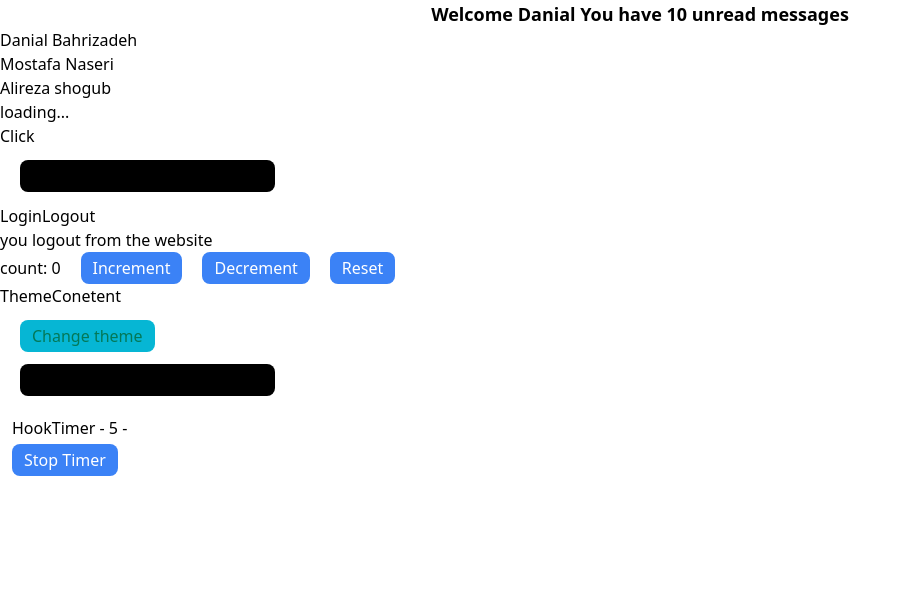
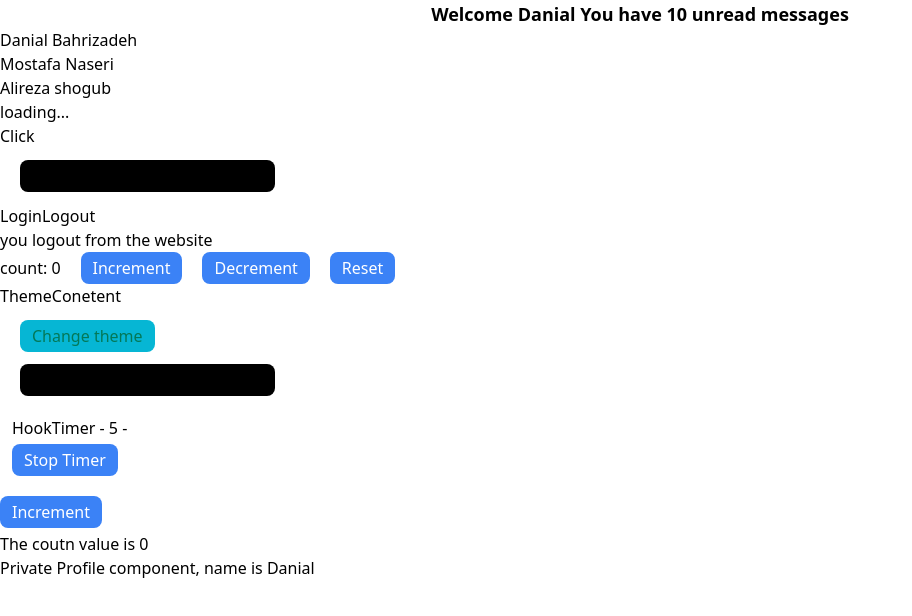
Before and after one commit to DanialBahrizadeh/react-typescript-2, a React (Create React App) app: page / in a window 1280 px wide. Shown: the top 616 px of the page, without its empty margins (0-912 px from the left). Built offline with nearby package versions, Linux system fonts and the light colour scheme.

Commit message:
add some new files like classes

```diff
--- a/src/App.tsx
+++ b/src/App.tsx
@@ -12,6 +12,9 @@ import { useDarkMode } from "./context/DarkModeContext";
 import Box from "./context/Box";
 import DomRef from "./ref/DomRef";
 import MutableRef from "./ref/MutableRef";
+import CounterClass from "./components/class/CounterClass";
+import Private from "./components/auth/Private";
+import Profile from "./components/auth/Profile";
 const App: React.FunctionComponent = () => {
   const personNames: PersonNameModel[] = [
     {
@@ -63,6 +66,8 @@ const App: React.FunctionComponent = () => {
       </button>
       <DomRef />
       <MutableRef />
+      <CounterClass message="The coutn value is " />
+      <Private isLogged={true} Component={Profile} />
     </div>
   );
 };
--- /dev/null
+++ b/src/components/auth/Login.tsx
@@ -0,0 +1,5 @@
+const Login: React.FunctionComponent = () => {
+  return <div>Please login to continue</div>;
+};
+
+export default Login;
--- /dev/null
+++ b/src/components/auth/Private.tsx
@@ -0,0 +1,13 @@
+import Login from "./Login";
+import { ProfileProps as ComponentType } from "./Profile";
+
+interface PrivateProps {
+  isLogged: boolean;
+  Component: React.ComponentType<ComponentType>;
+}
+
+const Private: React.FunctionComponent<PrivateProps> = (props) => {
+  return props.isLogged ? <props.Component name="Danial" /> : <Login />;
+};
+
+export default Private;
--- /dev/null
+++ b/src/components/auth/Profile.tsx
@@ -0,0 +1,8 @@
+export interface ProfileProps {
+  name: string;
+}
+const Profile: React.FunctionComponent<ProfileProps> = (props) => {
+  return <div>Private Profile component, name is {props.name}</div>;
+};
+
+export default Profile;
--- /dev/null
+++ b/src/components/class/CounterClass.tsx
@@ -0,0 +1,34 @@
+import React from "react";
+interface CounterClassProps {
+  message: string;
+}
+
+interface CounterClassState {
+  count: number;
+}
+
+class CounterClass extends React.Component<
+  CounterClassProps,
+  CounterClassState
+> {
+  state = { count: 0 };
+
+  handleClick = () => {
+    this.setState((prevState) => ({ count: prevState.count + 1 }));
+  };
+  render() {
+    return (
+      <div>
+        <button
+          onClick={this.handleClick}
+          className="bg-blue-500 px-3 py-1 rounded-lg text-white block my-1"
+        >
+          Increment
+        </button>
+        {this.props.message} {this.state.count}
+      </div>
+    );
+  }
+}
+
+export default CounterClass;
```
